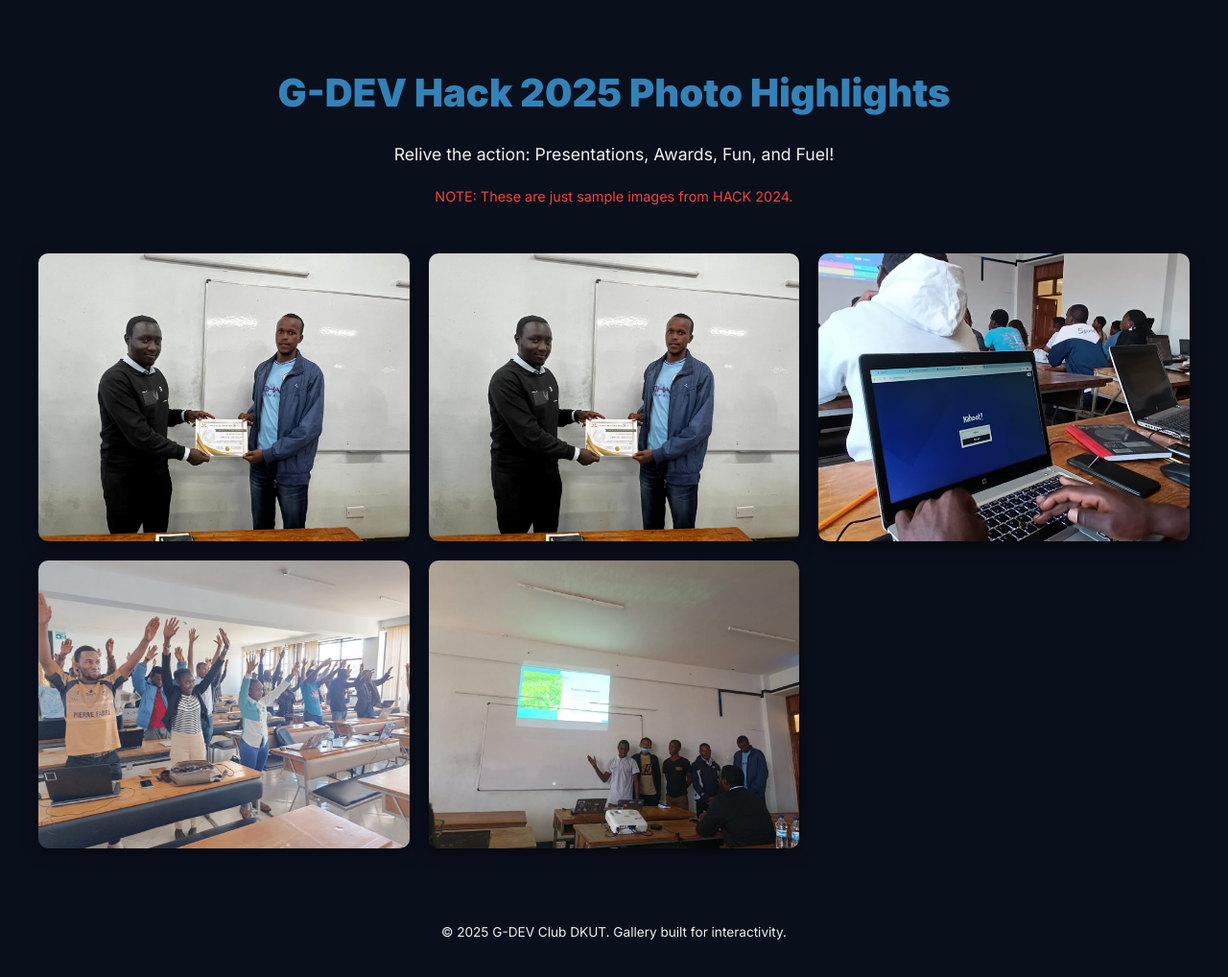
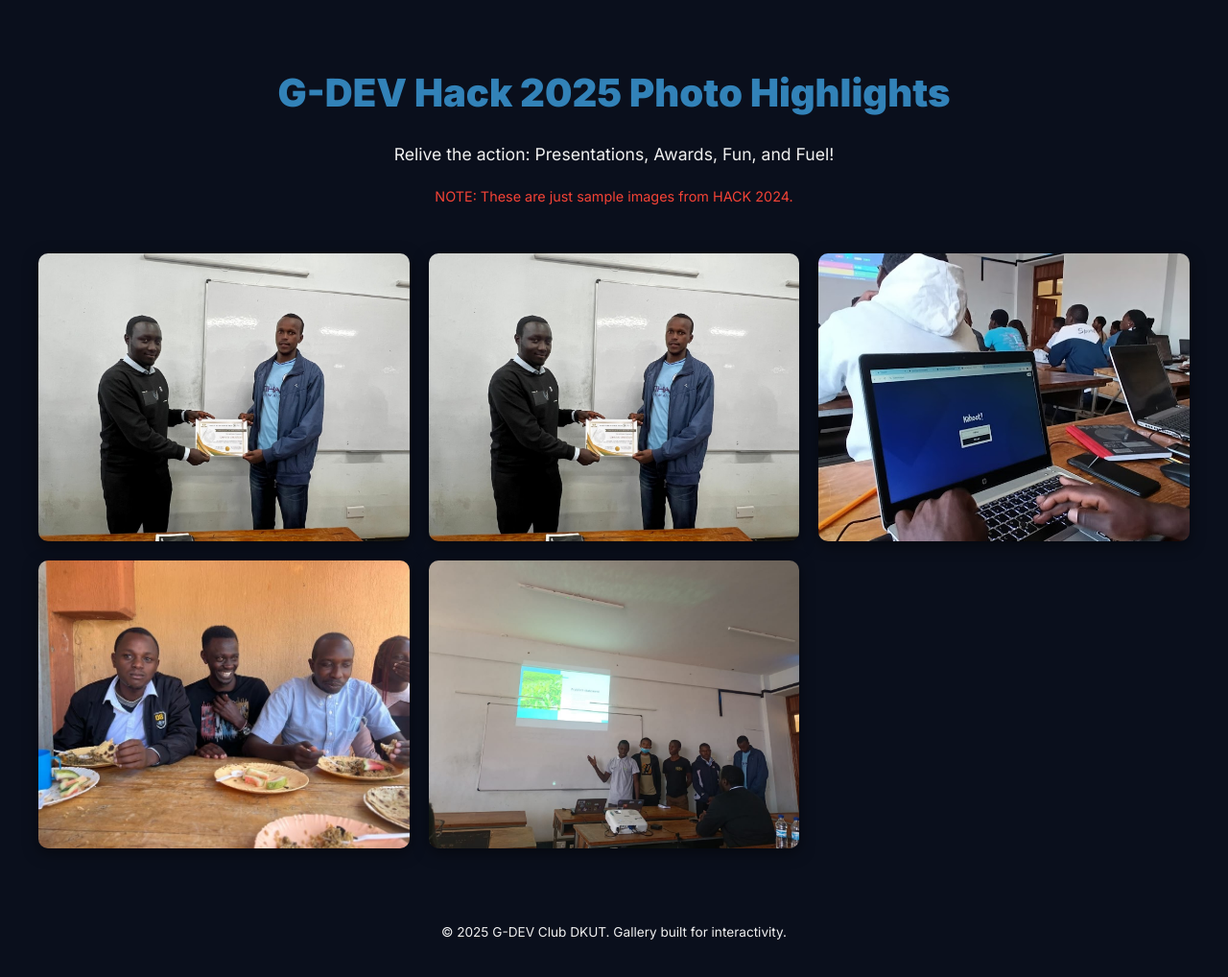
Before and after one commit to G-DEVDeKUT1/HACK2025, a plain HTML site: page gallery.html in a window 1280 px wide. Shown: the whole page at 96% size. Drawn offline with Linux system fonts and the light colour scheme.

Commit message:
Update gallery.html

```diff
--- a/gallery.html
+++ b/gallery.html
@@ -230,7 +230,7 @@
             </div>
 
             <div class="image-card" onclick="openModal(this)">
-                <img src="WhatsApp Image 2025-10-02 at 17.41.10_d7b7c5c9.jpg" alt="Lunch Provided OR games">
+                <img src="WhatsApp Image 2025-10-03 at 14.27.38_69536abf.jpg" alt="Lunch Provided OR games">
                 <div class="image-card-overlay" data-caption="Fueling the innovation with a delicious and much-needed lunch break.">
                     <span class="overlay-title color-food">Lunch Provided</span>
                     <span class="material-icons-outlined color-food" style="font-size: 2rem;">restaurant</span>
```
